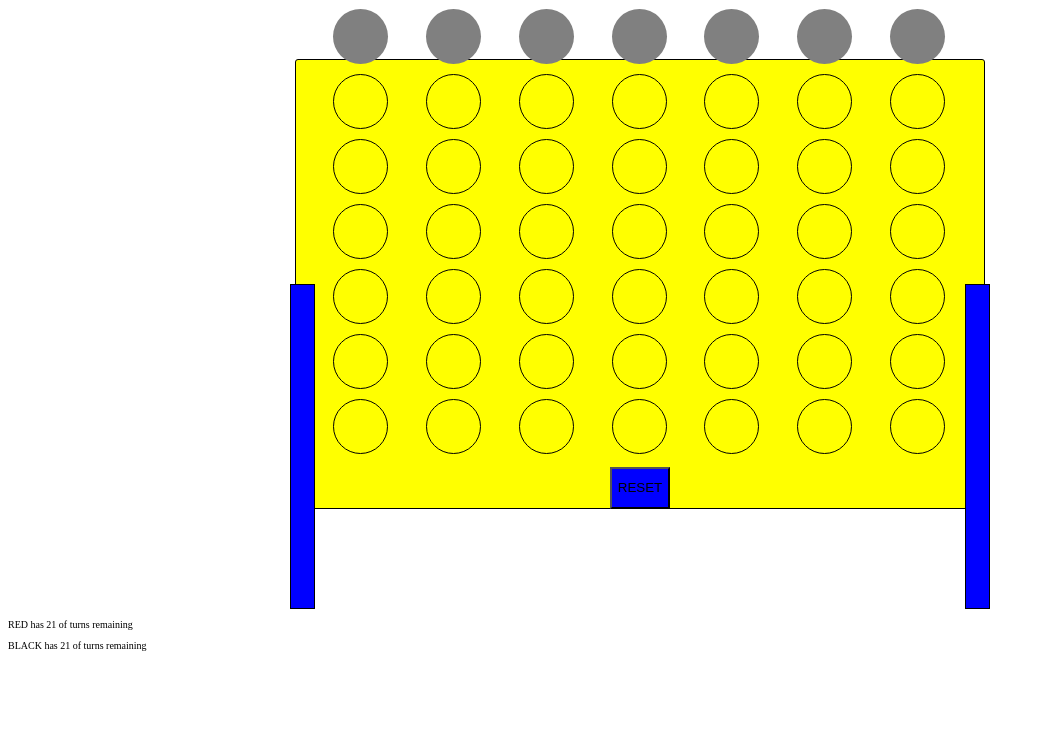
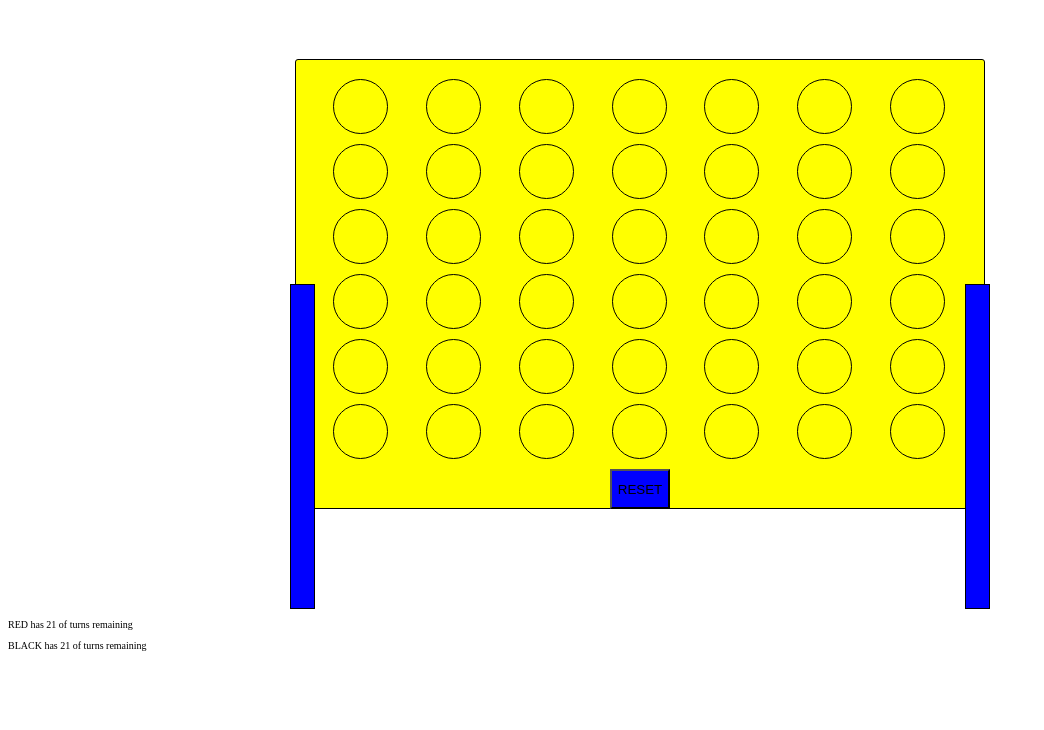
Before and after one commit to JGore99/connect-four, a plain HTML site: page index.html in a window 1280 px wide. Shown: the part 70-800 px from the top of the page, without its empty margins (0-1044 px from the left). Drawn offline with Linux system fonts and the light colour scheme.

Commit message:
Check point. About to reactor array

```diff
--- a/css/style.css
+++ b/css/style.css
@@ -60,11 +60,11 @@ html {
 }
 
 .above-board {
-  background-color: grey;
+  /* background-color: grey; */
   border-radius: 50px;
-  height: 55px;
-  margin: 0 auto;
-  width: 55px;
+  height: 60px;
+  margin: 20 auto;
+  width: 60px;
 }
 .above-board:hover {
   background-color: rgb(240, 165, 165);
```
Also changed, not shown: js/app.js (+8 -7 lines).
